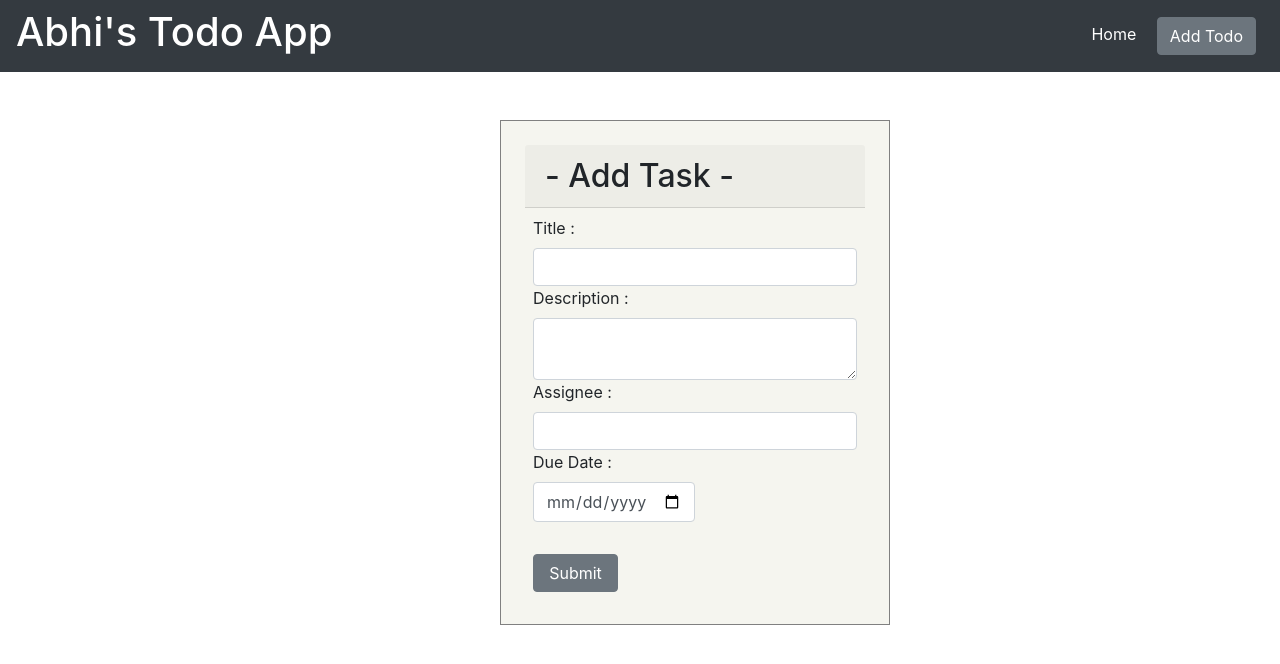
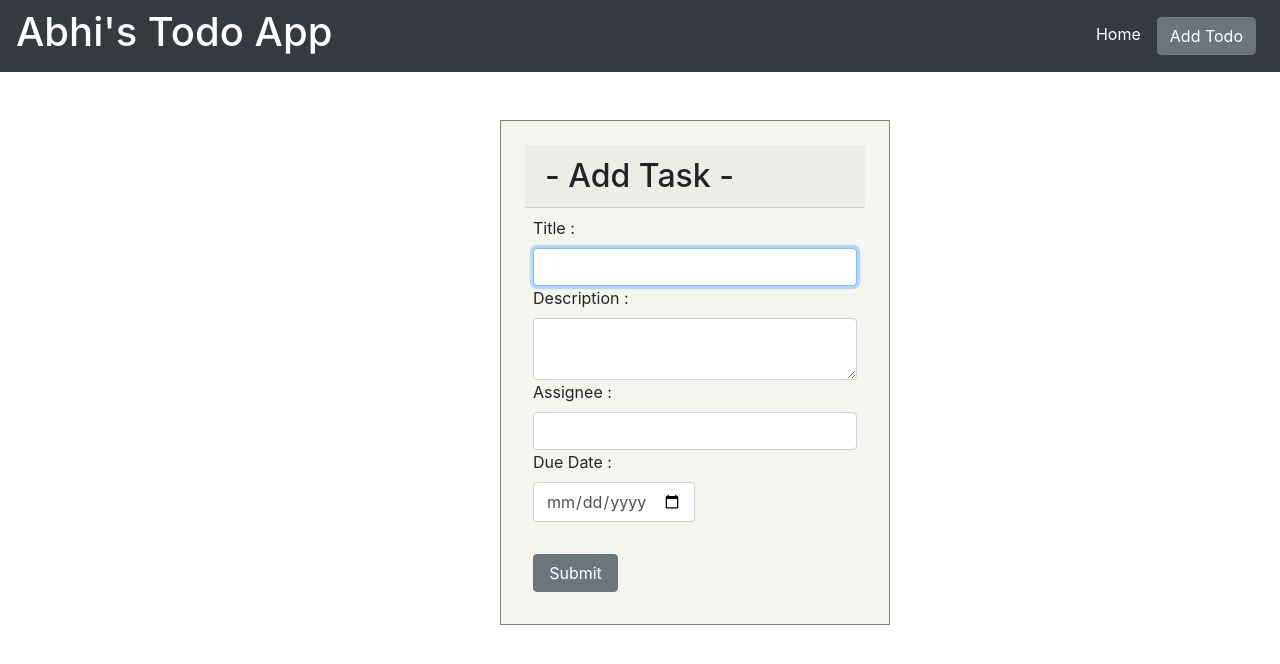
Before and after one commit to Abhishek-Jain-1925/Todo-App, a React (Create React App) app in the folder todoapp/: page /create in a window 1280 px wide. Shown: the top 664 px of the page. Built offline with nearby package versions, Linux system fonts and the light colour scheme; no server answers.

Commit message:
[fet]:Resolved Assignment Changes

```diff
--- a/todoapp/data/db.json
+++ b/todoapp/data/db.json
@@ -5,30 +5,6 @@
       "task": "Assignment on LMS",
       "isComplete": true,
       "dueDate": "2024-03-07"
-    },
-    {
-      "id": "\"631.5965446931137\"",
-      "task": "Django WebPack",
-      "description": "kjhgcfx",
-      "assignee": "Abhishek Jain",
-      "isComplete": false,
-      "dueDate": "2024-03-07"
-    },
-    {
-      "id": "\"1240.8963402995048\"",
-      "task": "Sourabh's Birthday",
-      "description": "This is the awesome event !!",
-      "assignee": "Bharale Patil",
-      "isComplete": false,
-      "dueDate": "2024-03-07"
-    },
-    {
-      "id": "\"460.48489923282386\"",
-      "task": "Python Session",
-      "description": "Do Assignment No. 199",
-      "assignee": "Abhishek Jain",
-      "isComplete": false,
-      "dueDate": "2024-03-15"
     },
     {
       "id": "\"1262.7694724105472\"",
@@ -39,12 +15,36 @@
       "dueDate": "2024-03-07"
     },
     {
-      "id": "\"1411.5515435213078\"",
-      "task": "Papa's Cricket Match",
-      "description": "Must to Watch",
+      "id": "\"1156.7947760726431\"",
+      "task": "Django WebPack",
+      "description": "Learn about Django Suite, LLM, Langchain",
       "assignee": "Abhishek Jain",
       "isComplete": false,
-      "dueDate": "2024-03-08"
+      "dueDate": "2024-03-10"
+    },
+    {
+      "id": "\"1769.299710740329\"",
+      "task": "Python Session",
+      "description": "watch session no 99",
+      "assignee": "SpUnique Brand",
+      "isComplete": false,
+      "dueDate": "2024-03-29"
+    },
+    {
+      "id": "\"1432.3324018982694\"",
+      "task": "Aai's Birthday",
+      "description": "mandatory to do book resto ",
+      "assignee": "Abhishek Jain",
+      "isComplete": false,
+      "dueDate": "2024-03-30"
+    },
+    {
+      "id": "e446",
+      "task": "sumit's Birthday",
+      "description": ";lkjhgfdxrtyuiop;lkjhg",
+      "assignee": "[p;lkjhgf m,",
+      "isComplete": false,
+      "dueDate": "2024-03-29"
     }
   ]
 }
--- a/todoapp/package.json
+++ b/todoapp/package.json
@@ -3,6 +3,7 @@
   "version": "0.1.0",
   "private": true,
   "dependencies": {
+    "@tanstack/react-query": "^5.25.0",
     "@testing-library/jest-dom": "^5.17.0",
     "@testing-library/react": "^13.4.0",
     "@testing-library/user-event": "^13.5.0",
@@ -16,6 +17,7 @@
     "react-dom": "^18.2.0",
     "react-router-dom": "^6.22.2",
     "react-scripts": "5.0.1",
+    "react-toastify": "^10.0.4",
     "typescript": "^4.9.5",
     "web-vitals": "^2.1.4",
     "yup": "^1.4.0"
--- a/todoapp/src/components/CreateTask.tsx
+++ b/todoapp/src/components/CreateTask.tsx
@@ -1,81 +1,132 @@
-import { useFormik, ErrorMessage } from 'formik';
-import { GenerateRandomNo } from '../helper/helper';
-import { useNavigate } from 'react-router-dom';
-import * as yup from 'yup'
+import { useFormik } from "formik";
+import { GenerateRandomNo } from "../helper/helper";
+import { useNavigate } from "react-router-dom";
+import * as yup from "yup";
+import { toast } from "react-toastify";
+import { fetchCreate } from "../service/fetchData";
 
 const CreateTask = () => {
   const navigate = useNavigate();
 
   const validationSchema = yup.object({
-        title:yup.string()
-              .max(20,"Title length must be less than 20 characters")
+    title: yup
+      .string()
+      .max(20, "Title length must be less than 20 characters")
       .required("Title is required"),
-        description:yup.string()
-              .required("Description is required"),
-        assignee:yup.string()
-              .required("Assignee is required"),
-        dueDate:yup.date()
-              .min(new Date(),"Due date cannot be less than today !!")
-              .required("Due Date is required")
-      })
+    description: yup.string().required("Description is required"),
+    assignee: yup.string().required("Assignee is required"),
+    dueDate: yup
+      .date()
+      .min(new Date(), "Due date cannot be less than today !!")
+      .required("Due Date is required"),
+  });
 
-    const {handleSubmit, handleChange, handleBlur,  values, errors, touched} = useFormik({
+  const { handleSubmit, handleChange, handleBlur, values, errors, touched } =
+    useFormik({
       initialValues: {
-          title: '',
-          description:'',
-          assignee:'',
-          dueDate:''
+        title: "",
+        description: "",
+        assignee: "",
+        dueDate: "",
       },
       validationSchema: validationSchema,
-        onSubmit: values => {
+      onSubmit: async (values) => {
         const todoItem = {
-            id: GenerateRandomNo(),
+          //id: GenerateRandomNo(),
           task: values.title,
           description: values.description,
-            assignee:values.assignee,
+          assignee: values.assignee,
           isComplete: false,
-            dueDate : values.dueDate
+          dueDate: values.dueDate,
         };
 
-          fetch("http://localhost:5000/todos", {
-            method: "POST",
-            headers: { "Content-Type": "application/json" },
-            body: JSON.stringify(todoItem),
-          }).then(() => {
+        if (await fetchCreate(todoItem)) {
+          toast.success("Task Added Successfully !!");
           navigate("/");
-          });
+        }
       },
     });
 
   return (
-        <div className="task mt-5" style={{marginLeft:"500px"}}>
-            <form onSubmit={handleSubmit} className='w-50 p-4' style={{border:"1px solid grey",backgroundColor:"#f5f5ef"}}>
-
-                <h2 className='card-header'>- Add Task -</h2>
+    <div className="task mt-5" style={{ marginLeft: "500px" }}>
+      <form
+        onSubmit={handleSubmit}
+        className="w-50 p-4"
+        style={{ border: "1px solid grey", backgroundColor: "#f5f5ef" }}
+      >
+        <h2 className="card-header">- Add Task -</h2>
         <div className="mb-3 p-2">
           <label className="form-label">Title :</label>
-                    <input type="text" className="form-control" name="title" onChange={handleChange} onBlur={handleBlur} value={values.title} required/>
-                    {errors.title && touched.title  ? <p style={{color:"red"}}>{errors.title}</p> : ""}
+          <input
+            type="text"
+            className="form-control"
+            name="title"
+            onChange={handleChange}
+            onBlur={handleBlur}
+            value={values.title}
+            required
+            autoFocus
+          />
+          {errors.title && touched.title ? (
+            <p style={{ color: "red" }}>{errors.title}</p>
+          ) : (
+            ""
+          )}
 
           <label className="form-label">Description :</label>
-                    <textarea className="form-control" name="description" onChange={handleChange}
-                    value={values.description} onBlur={handleBlur} required></textarea>
-                    {errors.description && touched.description  ? <p style={{color:"red"}}>{errors.description}</p> : ""}
+          <textarea
+            className="form-control"
+            name="description"
+            onChange={handleChange}
+            value={values.description}
+            onBlur={handleBlur}
+            required
+          ></textarea>
+          {errors.description && touched.description ? (
+            <p style={{ color: "red" }}>{errors.description}</p>
+          ) : (
+            ""
+          )}
 
           <label className="form-label">Assignee :</label>
-                    <input type="text" className="form-control" name="assignee" onChange={handleChange}
-                    value={values.assignee} onBlur={handleBlur}required/>
-                    {errors.assignee && touched.assignee  ? <p style={{color:"red"}}>{errors.assignee}</p> : ""}
+          <input
+            type="text"
+            className="form-control"
+            name="assignee"
+            onChange={handleChange}
+            value={values.assignee}
+            onBlur={handleBlur}
+            required
+          />
+          {errors.assignee && touched.assignee ? (
+            <p style={{ color: "red" }}>{errors.assignee}</p>
+          ) : (
+            ""
+          )}
 
           <label className="form-label">Due Date :</label>
-                    <input type="date" className="form-control w-50" name="dueDate" onChange={handleChange} value={values.dueDate} onBlur={handleBlur} required/>
-                    {errors.dueDate && touched.dueDate  ? <p style={{color:"red"}}>{errors.dueDate}</p> : ""}
+          <input
+            type="date"
+            className="form-control w-50"
+            name="dueDate"
+            onChange={handleChange}
+            value={values.dueDate}
+            onBlur={handleBlur}
+            required
+          />
+          {errors.dueDate && touched.dueDate ? (
+            <p style={{ color: "red" }}>{errors.dueDate}</p>
+          ) : (
+            ""
+          )}
         </div>
 
-                <button type="submit" className="btn btn-secondary m-2 w-25">Submit</button>
+        <button type="submit" className="btn btn-secondary m-2 w-25">
+          Submit
+        </button>
       </form>
     </div>
   );
-}
+};
 
 export default CreateTask;
--- a/todoapp/src/components/Home.tsx
+++ b/todoapp/src/components/Home.tsx
@@ -2,15 +2,19 @@ import TodoList from "./TodoList";
 import useFetch from "./useFetch";
 
 const Home = () => {
-  const { error, isPending, data: todos } = useFetch(process.env.REACT_APP_BASE_URL+'/todos')
+  const {
+    error,
+    isPending,
+    data: todos,
+  } = useFetch(process.env.REACT_APP_BASE_URL + "/todos");
 
   return (
     <div className="home">
-      { error && <div>{ error }</div> }
-      { isPending && <div>Loading...</div> }
-      { todos && <TodoList todos={todos} /> }
+      {error && <div>{error}</div>}
+      {isPending && <div>Loading...</div>}
+      {todos && <TodoList todos={todos} />}
     </div>
   );
-}
+};
 
 export default Home;
--- a/todoapp/src/components/Taskdetails.tsx
+++ b/todoapp/src/components/Taskdetails.tsx
@@ -1,24 +1,25 @@
 import useFetch from "./useFetch";
 import { useParams, useNavigate } from "react-router";
 import { Link } from "react-router-dom";
+import { fetchDelete } from "../service/fetchData";
+import { toast } from "react-toastify";
 
 const Taskdetails = () => {
+  const navigate = useNavigate();
   const { id } = useParams();
-  const navigate = useNavigate();
   const routes = "/todos/";
-  const {error,isPending,data: todoItem} : any = useFetch(process.env.REACT_APP_BASE_URL+routes+ id);
+  const {
+    error,
+    isPending,
+    data: todoItem,
+  }: any = useFetch(process.env.REACT_APP_BASE_URL + routes + id);
 
-  const handleClick = () => {
-    const host = process.env.REACT_APP_BASE_URL;
-    const route = "/todos/";
-
-    fetch(host+route+ id, {
-      method: "DELETE",
-    }).then(() => {
+  const handleDelete = async () => {
+    if (await fetchDelete(id)) {
+      toast.warning("Task Successfully Deleted !!");
       navigate("/");
-    });
+    }
   };
-
 
   return (
     <div className="task-details text-center">
@@ -28,18 +29,47 @@ const Taskdetails = () => {
         {todoItem && (
           <article>
             <div className="card bg-light mt-3 w-50 border-right-0 border-secondary rounded-bottom">
-              <div className="card-header">,<h3>{id}</h3></div>
+              <div className="card-header">
+                ,<h3>{id}</h3>
+              </div>
               <div className="card-body">
-                <h5 className="card-title"><b>Task : </b>{ todoItem?.task}</h5>
+                <h5 className="card-title">
+                  <b>Task : </b>
+                  {todoItem?.task}
+                </h5>
                 <p className="card-text">
-                <p><b>Description : </b>{ todoItem?.description}</p>
-                <p><b>Assigned By : </b>{ todoItem?.assignee}</p>
-                <p><b>Due Date : </b><u>{ todoItem?.dueDate }</u></p>
-                <p><b>Status : </b>{todoItem?.isComplete === true ? "Completed" : "Incomplete"}</p>
+                  <p>
+                    <b>Description : </b>
+                    {todoItem?.description}
+                  </p>
+                  <p>
+                    <b>Assigned By : </b>
+                    {todoItem?.assignee}
+                  </p>
+                  <p>
+                    <b>Due Date : </b>
+                    <u>{todoItem?.dueDate}</u>
+                  </p>
+                  <p>
+                    <b>Status : </b>
+                    {todoItem?.isComplete === true ? "Completed" : "Incomplete"}
+                  </p>
                 </p>
               </div>
-              <div style={{display: "flex", alignItems: "center", justifyContent: "center" }} >
-                <button className="btn btn-secondary m-2" onClick={handleClick}> Delete Task </button>
+              <div
+                style={{
+                  display: "flex",
+                  alignItems: "center",
+                  justifyContent: "center",
+                }}
+              >
+                <button
+                  className="btn btn-secondary m-2"
+                  onClick={handleDelete}
+                >
+                  {" "}
+                  Delete Task{" "}
+                </button>
                 <Link to="/">
                   <button className="btn btn-secondary"> Back to Home </button>
                 </Link>
--- /dev/null
+++ b/todoapp/src/service/fetchData.ts
@@ -0,0 +1,29 @@
+const host = process.env.REACT_APP_BASE_URL;
+
+export const fetchDelete = async (id: any) => {
+  const route = "/todos/";
+  const url = host + route + id;
+
+  const res = await fetch(url, {
+    method: "DELETE",
+  })
+    .then((r: any) => r.ok)
+    .catch((r: any) => r.ok);
+
+  return res;
+};
+
+export const fetchCreate = async (todoItem: any) => {
+  const route = "/todos";
+  const url = host + route;
+
+  const res = await fetch(url, {
+    method: "POST",
+    headers: { "Content-Type": "application/json" },
+    body: JSON.stringify(todoItem),
+  })
+    .then((r: any) => r.ok)
+    .catch((r: any) => r.ok);
+
+  return res;
+};
```
Also changed, not shown: todoapp/src/App.tsx (+4 -3 lines), todoapp/src/components/AddTask.tsx (+29 -10 lines), todoapp/src/components/Navbar.tsx (+7 -5 lines), todoapp/src/components/TodoList.tsx (+53 -21 lines), todoapp/src/components/TodoListWithCollapse.tsx (+21 -8 lines), todoapp/src/components/useFetch.ts (+11 -11 lines), 1 other file (tests, documents, lock files or other folders). Lines whose indentation alone changed are shown as unchanged.
